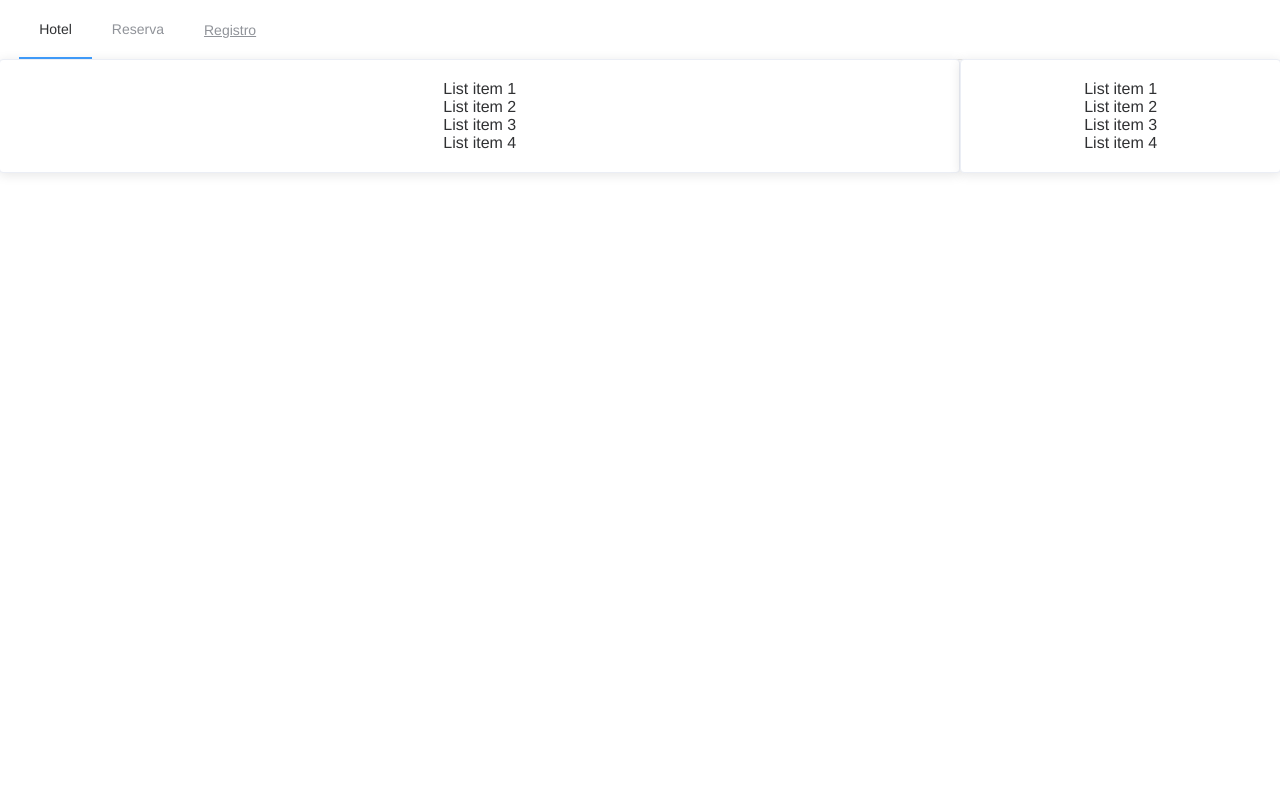
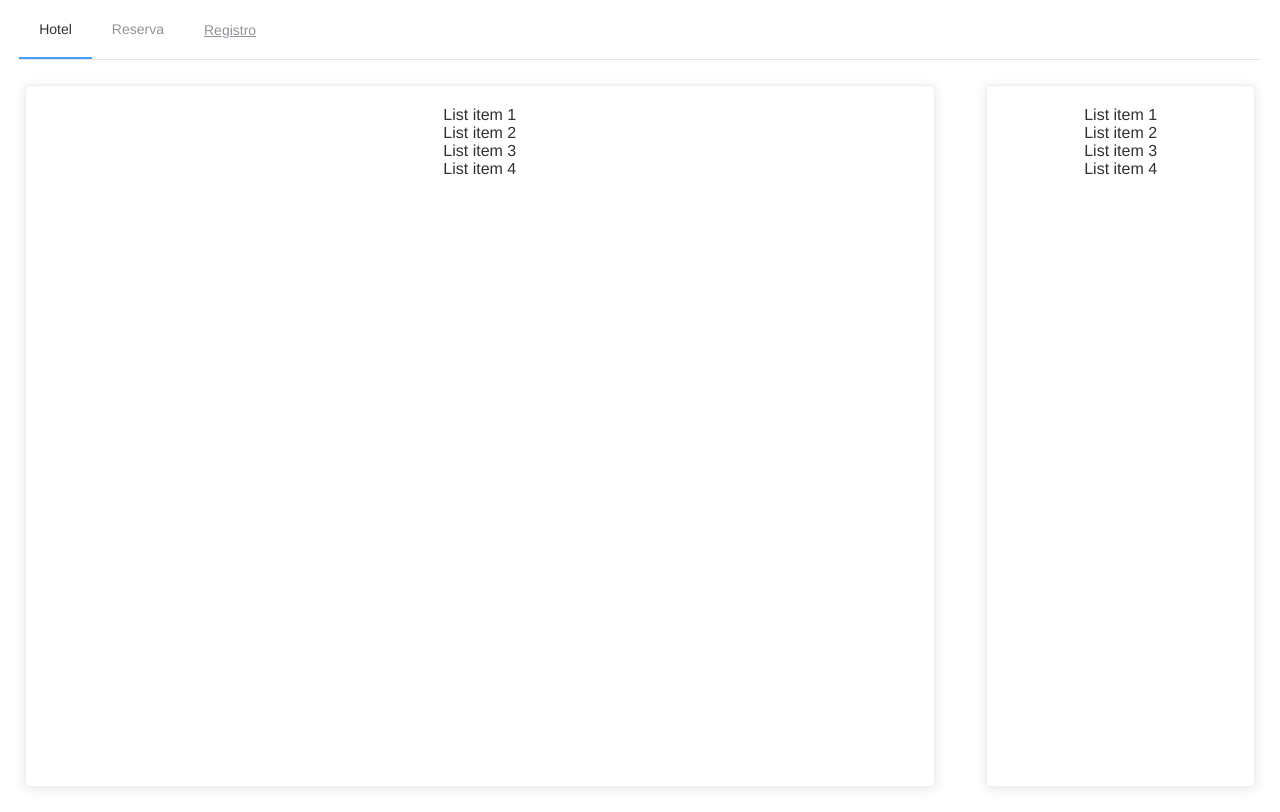
Before and after one commit to Kakoo8/TingesoFront, a Vue app: page /#/ in a window 1280 px wide. Built offline with nearby package versions, Linux system fonts and the light colour scheme.

Commit message:
CHG: se ajusta dimensiones de las cartas

```diff
--- a/src/components/FilterRack.vue
+++ b/src/components/FilterRack.vue
@@ -5,3 +5,9 @@
         </div>
     </el-card>
 </template>
+
+<style>
+    .el-card {
+    min-height: 700px;
+  }
+</style>
--- a/src/components/Rack.vue
+++ b/src/components/Rack.vue
@@ -5,3 +5,12 @@
         </div>
     </el-card>
 </template>
+
+<script>
+</script>
+
+<style>
+    .el-card {
+    min-height: 700px;
+  }
+</style>
--- a/src/views/Home.vue
+++ b/src/views/Home.vue
@@ -43,27 +43,14 @@ export default {
   }
 
   .el-main {
-      background-color: #E9EEF3;
-      color: #333;
-      text-align: center;
-      height: -webkit-fill-available;
-    }
+    background-color: #E9EEF3;
+    color: #333;
+    text-align: center;
+    height: -webkit-fill-available;
+  }
 
   .el-col {
     border-radius: 4px;
-  }
-  .bg-purple {
-    background: #d3dce6;
-  }
-  .bg-purple-light {
-    background: #e5e9f2;
-  }
-  .grid-content {
-    border-radius: 4px;
-    min-height: 36px;
-  }
-  .row-bg {
-    padding: 10px 0;
-    background-color: #f9fafc;
+    padding: 2%;
   }
 </style>
```
